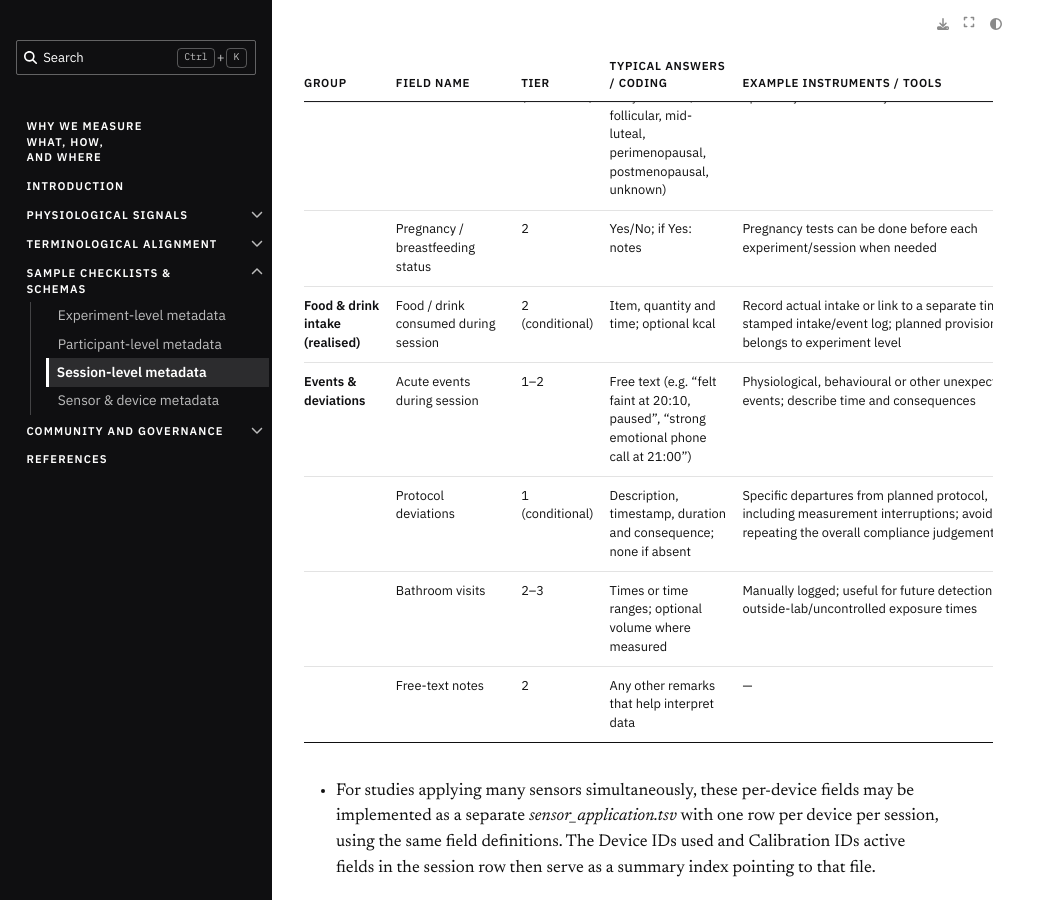
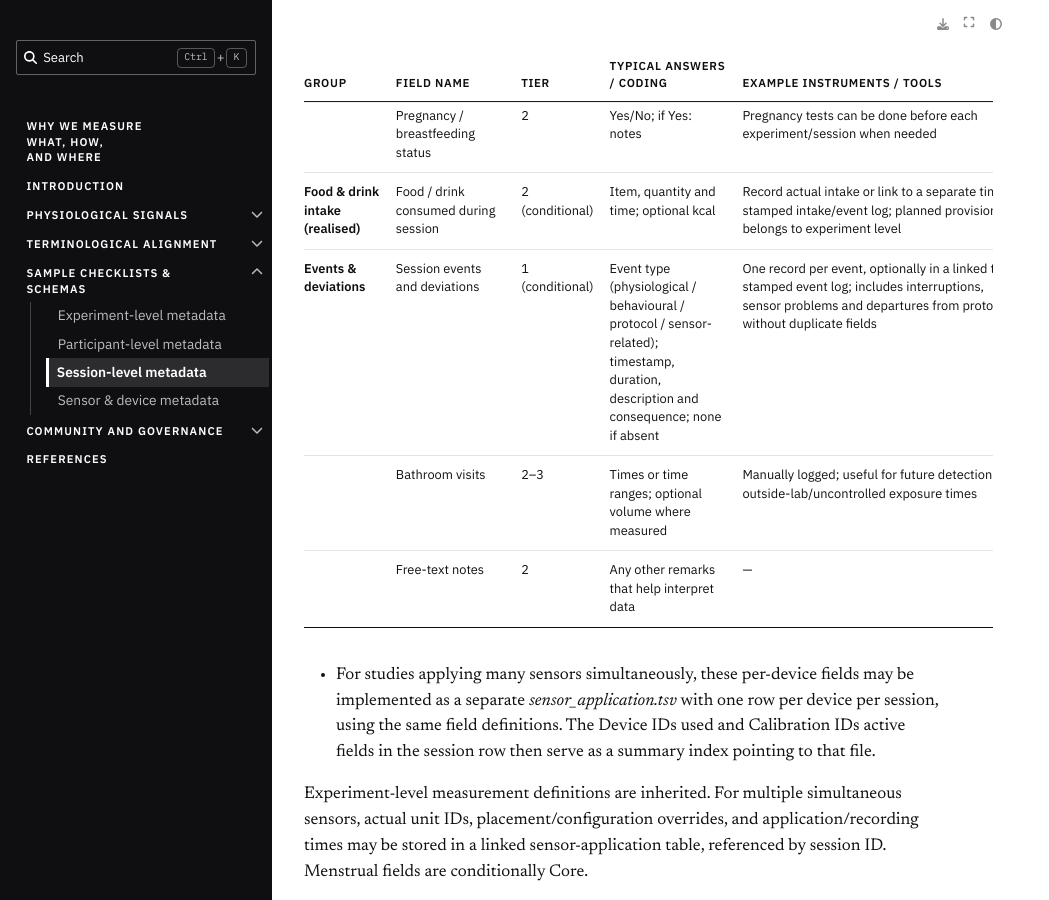
Before and after one commit to bilgekobas/WhyWeMeasureWhat, a Jupyter Book: the page built from book/content/sample-checklists-schemas/session-level-metadata.md, in a window 1280 px wide and 900 px high, scrolled down 5251 px. Shown: the whole window, without its empty margins (0-1049 px from the left). Built offline with Jupyter Book 1.0.4 settings and Sphinx 7.4.7 and the Sphinx Book theme 1.1.4, drawn with Linux system fonts in a browser that asks for light colours; cross-references to code outside the pages are shown as plain code; some of the changed text lies outside the part shown.

Commit message:
Unify overlapping session events and deviations

```diff
--- a/book/content/sample-checklists-schemas/session-level-metadata.md
+++ b/book/content/sample-checklists-schemas/session-level-metadata.md
@@ -40,17 +40,16 @@ Session metadata can be recorded via paper logs, REDCap/Qualtrics forms, or digi
 | | Recording start time per device | 1 | Device ID → hh:mm | May differ from application time if recording begins after application |
 | | Recording end time per device | 1 | Device ID → hh:mm | — |
 | | Skin preparation per device | 2 | Device ID → method (e.g. EDA-03 → alcohol wipe + dry / TMP-01 → none) | — |
-| | Sensor deviations | 2 | Free text (e.g. "TMP-02 detached at 19:30, reattached 19:35"; "ECG-A lost signal 20:10–20:15") | Any deviation from standard placement or signal interruption |
 | **Environment & exposure (session context)** | Clothing description | 1 | Free text description (e.g. “T-shirt, jeans, socks”) | — |
 | | Clothing insulation (clo) | 1 | Numeric clo value (approx. 0.5–1.5 etc.) | Estimation based on ISO 9920 tables {cite:p}`noauthor_iso_2007`; or lab-specific lookup |
 | | Planned activity | 1 | Protocol-defined activity | Separate from deviations |
 | | Estimated MET | 2 | Numeric | Include estimation method |
 | | Outdoor weather context | 2–3 | Simple categories: “cold spell”, “typical”, “heatwave”, or link to local weather series | Researcher notes — weather data assumed to be measured or obtained from nearest meteorological station |
 | | Use of additional personal conditioning | 2–3 | Yes/No; type (fan, blanket, personal heater, etc.) | Observed + logged when allowed by protocol |
-| **Protocol adherence** | Overall compliance | 1 | Yes / No / Partial; describe deviation | Summary adherence assessment; details of specific incidents belong in Protocol deviations |
+| **Protocol adherence** | Overall compliance | 1 | Yes / No / Partial; describe deviation | Summary adherence assessment; specific incidents are documented in Session events and deviations |
 |  | Pre-session compliance | 2 | Yes / No / Partial / not_applicable | Compliance with pre-session restrictions |
 |  | Clothing compliance | 1 (conditional) | Yes / No / Partial / not_applicable | Relative to prescribed clothing |
-|  | Activity compliance | 1 (conditional) | Yes / No / Partial / not_applicable; describe any departure | Compare actual activity with prescribed activity; record timing and nature of departures |
+|  | Activity compliance | 1 (conditional) | Yes / No / Partial / not_applicable; describe any departure | Compare actual activity with prescribed activity; describe departures in Session events and deviations |
 |  | Timing compliance | 1 (conditional) | Yes / No / Partial / not_applicable | Relative to scheduled exposure and measurement timing |
 | **Scheduling & circadian context** | Sleep-wake times | 2 | Clock time, 24 h | Sleep log / app |
 | | Sleep duration last night | 2 | Numeric (hours slept; e.g. 6.8) | Derived from log |
@@ -72,8 +71,7 @@ Session metadata can be recorded via paper logs, REDCap/Qualtrics forms, or digi
 | | Menstrual {ref}`phase <label-phase>` at session | 1 (conditional) | Categorical (e.g. early follicular, late follicular, mid-luteal, perimenopausal, postmenopausal, unknown) | Derived from self-reported menstrual dates; optionally hormone assays |
 | | Pregnancy / breastfeeding status | 2 | Yes/No; if Yes: notes | Pregnancy tests can be done before each experiment/session when needed |
 | **Food & drink intake (realised)** | Food / drink consumed during session | 2 (conditional) | Item, quantity and time; optional kcal | Record actual intake or link to a separate time-stamped intake/event log; planned provision belongs to experiment level |
-| **Events & deviations** | Acute events during session | 1–2 | Free text (e.g. “felt faint at 20:10, paused”, “strong emotional phone call at 21:00”) | Physiological, behavioural or other unexpected events; describe time and consequences |
-|  | Protocol deviations | 1 (conditional) | Description, timestamp, duration and consequence; none if absent | Specific departures from planned protocol, including measurement interruptions; avoid repeating the overall compliance judgement |
+| **Events & deviations** | Session events and deviations | 1 (conditional) | Event type (physiological / behavioural / protocol / sensor-related); timestamp, duration, description and consequence; none if absent | One record per event, optionally in a linked time-stamped event log; includes interruptions, sensor problems and departures from protocol without duplicate fields |
 | | Bathroom visits | 2–3 | Times or time ranges; optional volume where measured | Manually logged; useful for future detection of outside-lab/uncontrolled exposure times |
 | | Free-text notes | 2 | Any other remarks that help interpret data | — |
 
```
